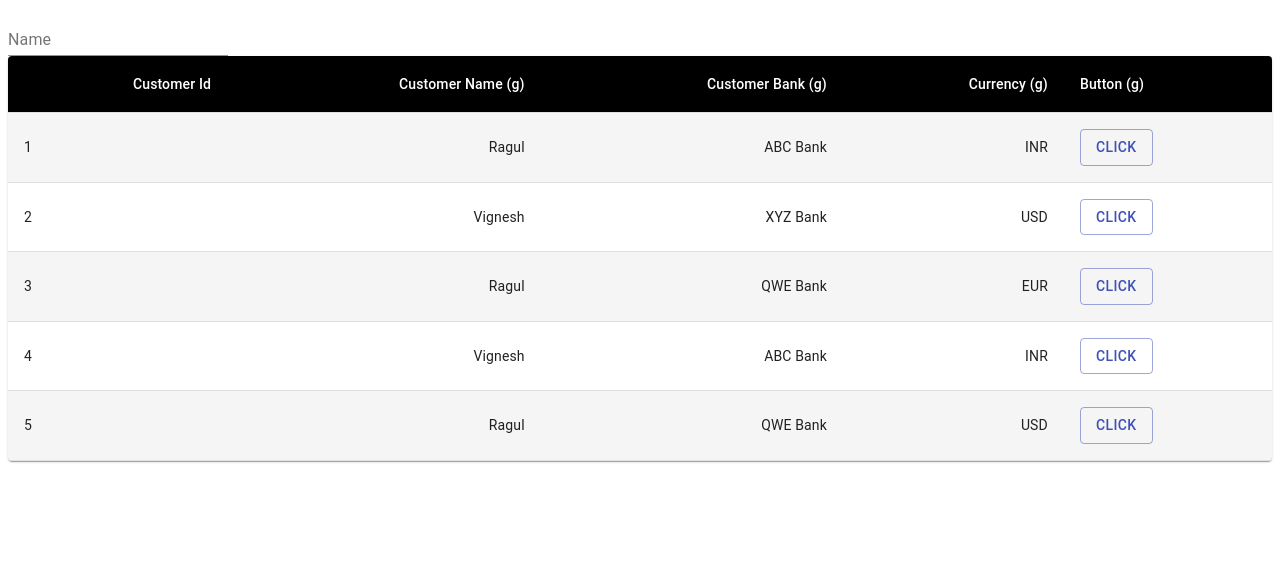
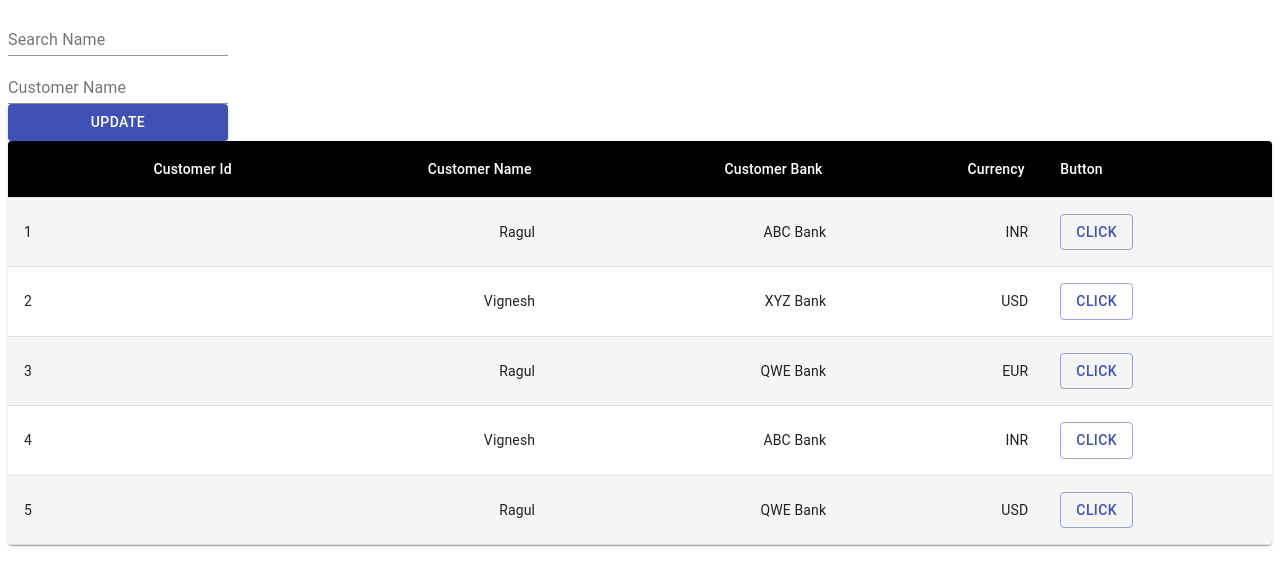
Before and after one commit to vigneshrengas/React-Learning, a React (Create React App) app: page / in a window 1280 px wide. Shown: the top 586 px of the page. Built offline with nearby package versions, Linux system fonts and the light colour scheme.

Commit message:
Search option - Implementation done

```diff
--- a/src/index.js
+++ b/src/index.js
@@ -38,12 +38,13 @@ const useStyles = makeStyles({
 	},
 });
 
+let selectedRow= {};
 function createData(customerId, customerName, customerBank, currency) {
 	return { customerId, customerName, customerBank, currency };
 }
 
 
-  const rows = [
+let rows = [
 	createData(1, 'Ragul', 'ABC Bank', 'INR'),
 	createData(2, 'Vignesh', 'XYZ Bank', 'USD'),
 	createData(3, 'Ragul', 'QWE Bank', 'EUR'),
@@ -51,6 +52,7 @@ const useStyles = makeStyles({
 	createData(5, 'Ragul', 'QWE Bank', 'USD'),
 ];
 
+let displayRows = rows;
 
 export default function BasicTable() {
 	const classes = useStyles();
@@ -65,43 +67,59 @@ const useStyles = makeStyles({
 
 	const edit = (data) => {
 		// Do whatever you want
-		return console.log( data);
+		selectedRow = data;
+		return console.log(data,selectedRow);
 
 	}
 	const handleChange = (event) => {
-		console.log(event.target.value,  custName);
+		console.log(event.target.value, custName);
 		setName(event.target.value);
-	  rows.filter( row => {
-		 if(row.customerName.toLowerCase().includes(event.target.value)) {
+		const filteredRows = rows.filter(row => {
+			if (row.customerName.toLowerCase().includes(event.target.value)) {
 				console.log('row-->', row);
 				return row;
 			}
-		 return row;
-	  })
+		});
+		displayRows = filteredRows;
+		return;
 	};
+
+	const UpdateCustomerInfo = (data) => {
+		console.log('sele', data);
+	}
 
 	return (
 		<>
 			<form>
 				<FormControl>
-            <InputLabel>Name</InputLabel>
+					<InputLabel>Search Name</InputLabel>
 					<Input value={custName} onChange={handleChange} />
 				</FormControl>
+				<br></br>
+				<FormControl>
+					<InputLabel htmlFor="my-input">Customer Name</InputLabel>
+
+					<Input value={selectedRow ? selectedRow.customerName : ''} id="my-input" aria-describedby="my-helper-text" />
+					<Button variant="contained" color="primary" onChange={UpdateCustomerInfo(selectedRow)}>
+						Update
+					</Button>
+				</FormControl>
 			</form>
+
 
 			<TableContainer component={Paper}>
 				<Table className={classes.table} aria-label="customized table">
 					<TableHead>
 						<TableRow>
 							<StyledTableCell align="right">Customer Id</StyledTableCell>
-            <StyledTableCell align="right">Customer Name&nbsp;(g)</StyledTableCell>
-            <StyledTableCell align="right">Customer Bank&nbsp;(g)</StyledTableCell>
-            <StyledTableCell align="right">Currency&nbsp;(g)</StyledTableCell>
-			<StyledTableCell align="left">Button&nbsp;(g)</StyledTableCell>
+							<StyledTableCell align="right">Customer Name&nbsp;</StyledTableCell>
+							<StyledTableCell align="right">Customer Bank&nbsp;</StyledTableCell>
+							<StyledTableCell align="right">Currency&nbsp;</StyledTableCell>
+							<StyledTableCell align="left">Button&nbsp;</StyledTableCell>
 						</TableRow>
 					</TableHead>
 					<TableBody>
-			{rows.map((row) => (
+						{displayRows.map((row) => (
 							<StyledTableRow key={row.customerId}>
 								<StyledTableCell component="th" scope="row">
 									{row.customerId}
@@ -120,6 +138,6 @@ const useStyles = makeStyles({
 }
 
 ReactDOM.render(
-    <BasicTable  />,
+	<BasicTable />,
 	document.getElementById('root')
 );
```
Lines whose indentation alone changed are shown as unchanged.
